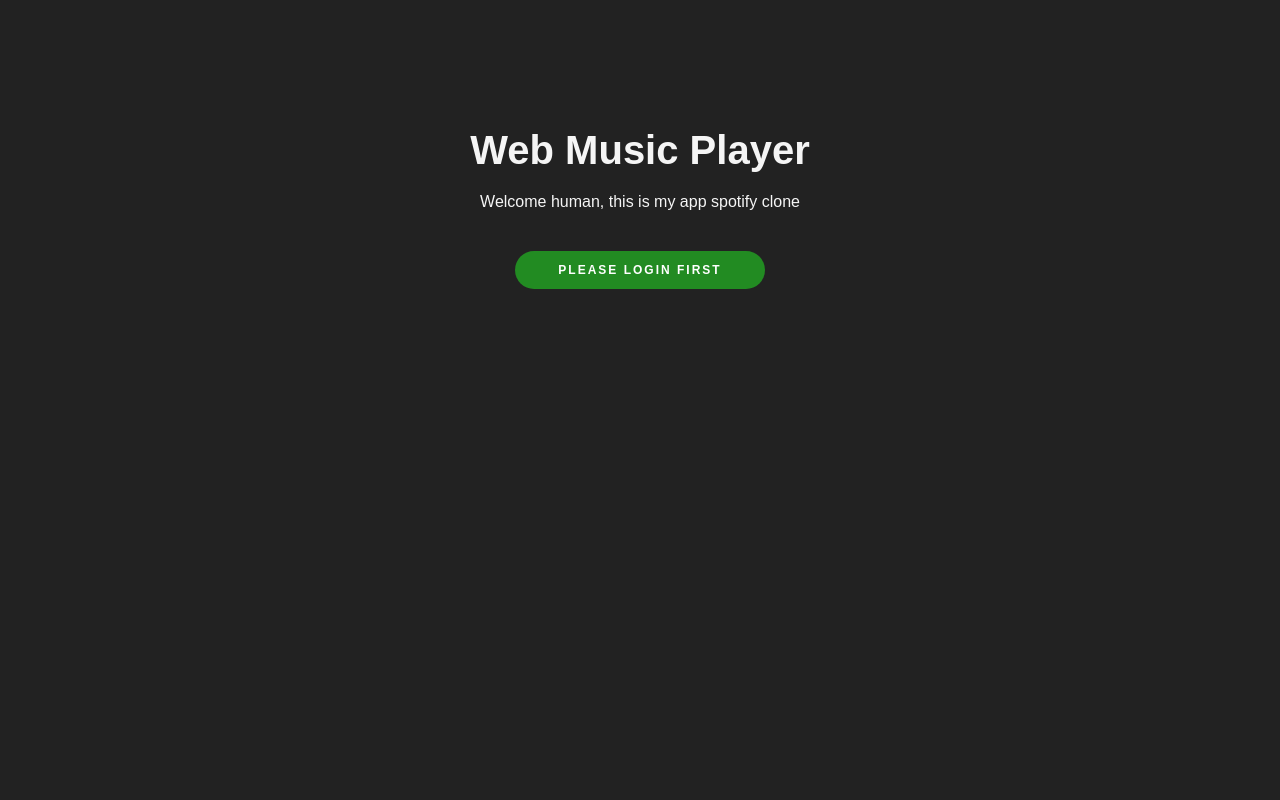
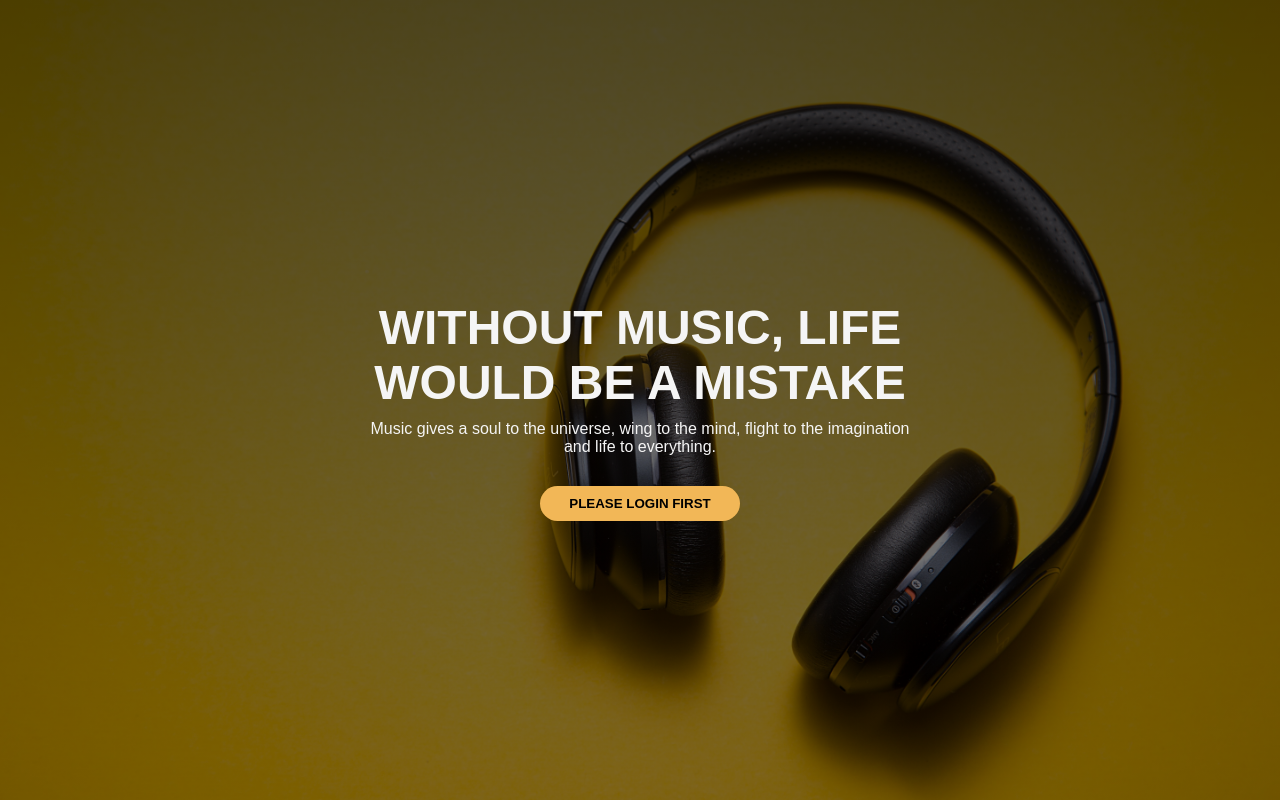
Before and after one commit to Dwipasca/generasi-gigih-homework, a React (Create React App) app: page / in a window 1280 px wide. Built offline with nearby package versions, Linux system fonts and the light colour scheme; no server answers.

Commit message:
remake all design

```diff
--- a/src/components/formCreatePlaylist/form.module.css
+++ b/src/components/formCreatePlaylist/form.module.css
@@ -9,22 +9,16 @@
 
 .form input {
   padding: 10px 20px;
-  background-color: black;
-  border: none;
   outline: none;
-  color: white;
-
+  border: 2px solid black;
   border-radius: 8px;
 }
 
 .form textarea {
   padding: 10px 20px;
-  background-color: black;
-  border: none;
   outline: none;
-  color: white;
-
   border-radius: 8px;
+  border: 2px solid black;
 }
 
 .form button {
@@ -37,3 +31,7 @@
   font-weight: bold;
   border-radius: 8px;
 }
+
+.form button:hover {
+  background-color: green;
+}
--- a/src/components/formCreatePlaylist/index.js
+++ b/src/components/formCreatePlaylist/index.js
@@ -32,7 +32,7 @@ const FormCreatePlaylist = ({
         value={postPlaylist.description}
         onChange={handleChange}
         rows="10"
-        cols="50"
+        cols="30"
         autoComplete="off"
       ></textarea>
       <button type="submit">Create New Playlist</button>
--- a/src/components/layouts/navbar/index.js
+++ b/src/components/layouts/navbar/index.js
@@ -8,7 +8,7 @@ import { useDispatch } from "react-redux";
 import { useHistory } from "react-router-dom";
 
 // ? reducer
-import { logout } from "../../../redux/userSlice";
+import { logout } from "redux/userSlice";
 
 const Navbar = () => {
   let history = useHistory();
@@ -25,11 +25,7 @@ const Navbar = () => {
         <h2>Spotify</h2>
       </div>
       <div className={style["menus"]}>
-        <button className={style["menu"]}>Search</button>
-        <button className={style["menu"]}>Create Playlist</button>
-        <button onClick={handleLogoutClick} className={style["menu"]}>
-          Logout
-        </button>
+        <button onClick={handleLogoutClick}>Logout</button>
       </div>
     </div>
   );
--- a/src/components/layouts/navbar/navbar.module.css
+++ b/src/components/layouts/navbar/navbar.module.css
@@ -1,35 +1,32 @@
 .wrapper-navbar {
-  color: whitesmoke;
-  width: 100vw;
+  width: 100%;
   height: 70px;
-  background-color: #252a34;
-  display: grid;
-  grid-template-areas: "logo menus";
-  grid-template-columns: 1fr 2fr;
+  background-color: #f2b858;
+  display: flex;
+  justify-content: space-between;
+  align-items: center;
 }
 
 .logo {
-  grid-area: logo;
-  padding: 20px 30px;
+  margin-left: 30px;
 }
 
 .menus {
-  grid-area: menus;
-  padding: 25px 30px;
-  justify-self: end;
+  margin-right: 30px;
 }
 
-.menu {
-  color: whitesmoke;
+.menus button {
+  background-color: #f2c55d;
+  border: none;
+  padding: 10px;
+  border-radius: 8px;
   font-weight: bold;
-  text-decoration: none;
-  margin: 0px 10px;
-  padding: 5px 25px;
-  border: none;
-  background-color: #252a34;
+  cursor: pointer;
+  margin: 20px;
+  transition: all 0.2s ease-in-out;
 }
 
-.menu:hover {
-  color: gainsboro;
-  cursor: pointer;
+.menus button:hover {
+  background-color: goldenrod;
+  transform: scale(1.1);
 }
--- a/src/components/searchBar/index.js
+++ b/src/components/searchBar/index.js
@@ -13,6 +13,7 @@ const SearchBar = ({ search, setSearch, buttonHandleSearch }) => {
         value={search}
         placeholder="search.."
         type="text"
+        autoComplete="off"
       />
       <Button
         onClick={buttonHandleSearch}
--- a/src/components/searchBar/searchBar.module.css
+++ b/src/components/searchBar/searchBar.module.css
@@ -1,5 +1,4 @@
 .wrapper-search-bar input {
-  border-style: none;
   padding: 10px;
   width: 250px;
   border-radius: 8px;
--- a/src/components/trackList/trackItem/trackItem.module.css
+++ b/src/components/trackList/trackItem/trackItem.module.css
@@ -1,7 +1,6 @@
 .wrapper-track-list {
   padding: 10px;
   margin: 10px 0px;
-  /* background-color: ghostwhite; */
   display: grid;
   grid-template-columns: 40px 80px 3fr 1fr 1fr;
   grid-template-rows: 30px 30px;
@@ -11,41 +10,36 @@
   column-gap: 10px;
   row-gap: 10px;
   align-items: center;
-  color: whitesmoke;
   border: 1px solid grey;
+  border-radius: 8px;
+  box-shadow: 0px 0px 5px rgb(17, 16, 16);
 }
 
 .wrapper-track-list:hover {
-  background-color: black;
+  background-color: #f2c05b;
 }
 
 .track-number {
   grid-area: number;
-  /* background-color: gray; */
   justify-self: center;
 }
 
 .track-image {
   grid-area: image;
-  /* background-color: gold; */
 }
 
 .track-title {
   grid-area: title;
-  /* background-color: gray; */
 }
 .track-artist {
   grid-area: artist;
-  /* background-color: gray; */
 }
 
 .track-duration {
   grid-area: duration;
-  /* background-color: gray; */
 }
 .track-action {
   grid-area: action;
-  /* background-color: gray; */
 }
 
 .track-action button {
--- a/src/pages/CreatePlaylist/createPlaylist.module.css
+++ b/src/pages/CreatePlaylist/createPlaylist.module.css
@@ -1,25 +1,47 @@
 .wrapper-create-playlist {
-  background-color: #181818;
+  background-color: #ffffff;
   min-height: 100vh;
+  display: grid;
+  grid-template-areas: " left-section right-section";
+  grid-template-columns: 4fr 1fr;
 }
 
-h3 {
+.left-section {
+  grid-area: left-section;
+}
+
+.header {
+  display: flex;
+  justify-content: space-between;
+}
+
+.header button {
+  align-self: center;
+  margin-right: 30px;
+}
+
+.left-section h3 {
   padding: 30px;
-  color: whitesmoke;
 }
 
 .search-bar {
-  background-color: #181818;
-  padding: 10px 30px;
-  color: white;
+  padding: 0px 30px;
 }
 
 .list-track {
-  padding: 30px;
-  color: gainsboro;
+  padding: 15px 30px;
+}
+
+.right-section {
+  grid-area: right-section;
+  padding: 20px;
+  box-shadow: 0px 12px 10px rgb(17, 16, 16);
+}
+
+.right-section h3 {
+  padding: 20px;
 }
 
 .form-create-playlist {
-  padding: 30px;
-  color: gainsboro;
+  padding: 0px 20px;
 }
--- a/src/pages/CreatePlaylist/index.js
+++ b/src/pages/CreatePlaylist/index.js
@@ -35,6 +35,7 @@ export default function CreatePlaylist() {
   const [isLoading, setIsLoading] = useState(false);
   const [search, setSearch] = useState("");
   const [selectedTracks, setSelectedTracks] = useState([]);
+  // const button = "hello";
 
   const [postPlaylist, setPostPlaylist] = useState({
     name: "",
@@ -59,7 +60,7 @@ export default function CreatePlaylist() {
   const handleFormSubmit = (e) => {
     e.preventDefault();
     if (selectedTracks.length <= 0) {
-      alert("You have to selected song first");
+      toast.error("You have to selected song first");
     } else {
       createNewPlaylist(userID, token, postPlaylist).then((newPlaylist) =>
         storeTracksToNewPlaylist(newPlaylist.id, token, selectedTracks).then(
@@ -78,10 +79,14 @@ export default function CreatePlaylist() {
   };
 
   return (
-    <div>
+    <>
       <Navbar />
       <div className={style["wrapper-create-playlist"]}>
-        <h3>Create Playlist</h3>
+        {/*  left section*/}
+        <div className={style["left-section"]}>
+          <div className={style["header"]}>
+            <h3>Search</h3>
+          </div>
           <div className={style["search-bar"]}>
             <SearchBar
               search={search}
@@ -107,18 +112,20 @@ export default function CreatePlaylist() {
               />
             )}
           </div>
-
+        </div>
+        {/*  right section  */}
+        <div className={` ${style["right-section"]} `}>
+          <h3>Create Playlist</h3>
           <div className={style["form-create-playlist"]}>
-          {selectedTracks.length > 0 && (
             <FormCreatePlaylist
               postPlaylist={postPlaylist}
               setPostPlaylist={setPostPlaylist}
               handleFormSubmit={handleFormSubmit}
             />
-          )}
           </div>
           <Toaster position="top-right" />
         </div>
       </div>
+    </>
   );
 }
--- a/src/pages/Home/home.module.css
+++ b/src/pages/Home/home.module.css
@@ -1,38 +1,98 @@
 .wrapper-home {
-  background-color: #222222;
-  width: 100vw;
+  width: 100%;
   height: 100vh;
+  background-image: linear-gradient(rgba(0, 0, 0, 0.7), rgba(0, 0, 0, 0.5)),
+    url("assets/images/home-background.jpg");
+  background-size: cover;
+  background-repeat: no-repeat;
+  background-position: left;
   color: whitesmoke;
+  display: flex;
+  justify-content: center;
+  align-items: center;
+  padding: 50px;
 }
 
 .banner {
-  /* padding: 50px; */
-  display: grid;
-  row-gap: 20px;
-  width: 30%;
-  margin: 10% auto;
+  width: 550px;
+  height: 200px;
+  display: flex;
+  flex-direction: column;
+  justify-content: space-around;
   text-align: center;
-  /* background-color: forestgreen; */
 }
 
 .banner h1 {
-  font-size: 40px;
+  font-size: 48px;
+  font-weight: 700;
+}
+
+.banner p {
+  margin-top: 10px;
 }
 
 .banner button {
-  margin: 20px auto;
-  padding: 12px;
-  font-size: 12px;
+  margin-top: 30px;
+  width: 200px;
+  padding: 10px;
+  border: none;
   border-radius: 20px;
-  letter-spacing: 2px;
-  border: none;
-  color: white;
-  width: 250px;
-  background-color: forestgreen;
   cursor: pointer;
+  align-self: center;
   font-weight: bold;
+  background-color: #f2b757;
+  transition: all 0.2s ease-in-out;
 }
 
 .banner button:hover {
-  background-color: green;
+  background-color: #f2c55d;
+  transform: scale(1.1);
 }
+
+/*
+  ##Device = Tablets, Ipads (portrait)
+  ##Screen = B/w 768px to 1024px
+*/
+
+@media (min-width: 768px) and (max-width: 1024px) {
+  .banner {
+    width: 450px;
+  }
+
+  .banner h1 {
+    font-size: 36px;
+    font-weight: 600;
+  }
+}
+
+/*
+  ##Device = Low Resolution Tablets, Mobiles (Landscape)
+  ##Screen = B/w 481px to 767px
+*/
+
+@media (min-width: 481px) and (max-width: 767px) {
+  .banner {
+    width: 400px;
+  }
+
+  .banner h1 {
+    font-size: 30px;
+    font-weight: 600;
+  }
+}
+
+/*
+  ##Device = Most of the Smartphones Mobiles (Portrait)
+  ##Screen = B/w 320px to 479px
+*/
+
+@media (min-width: 320px) and (max-width: 480px) {
+  .banner {
+    width: 400px;
+  }
+
+  .banner h1 {
+    font-size: 30px;
+    font-weight: 600;
+  }
+}
--- a/src/pages/Home/index.js
+++ b/src/pages/Home/index.js
@@ -30,9 +30,12 @@ const Home = () => {
   return (
     <div className={style["wrapper-home"]}>
       <div className={style["banner"]}>
-        <h1>Web Music Player </h1>
-        <p>Welcome human, this is my app spotify clone </p>
-        <button onClick={loginAuthorizeSpotify}>PLEASE LOGIN FIRST</button>
+        <h1>WITHOUT MUSIC, LIFE WOULD BE A MISTAKE </h1>
+        <p>
+          Music gives a soul to the universe, wing to the mind, flight to the
+          imagination and life to everything.
+        </p>
+        <button onClick={loginAuthorizeSpotify}> PLEASE LOGIN FIRST</button>
       </div>
     </div>
   );
```
Also changed, not shown: src/assets/images/home-background.jpg (added). Lines whose indentation alone changed are shown as unchanged.
